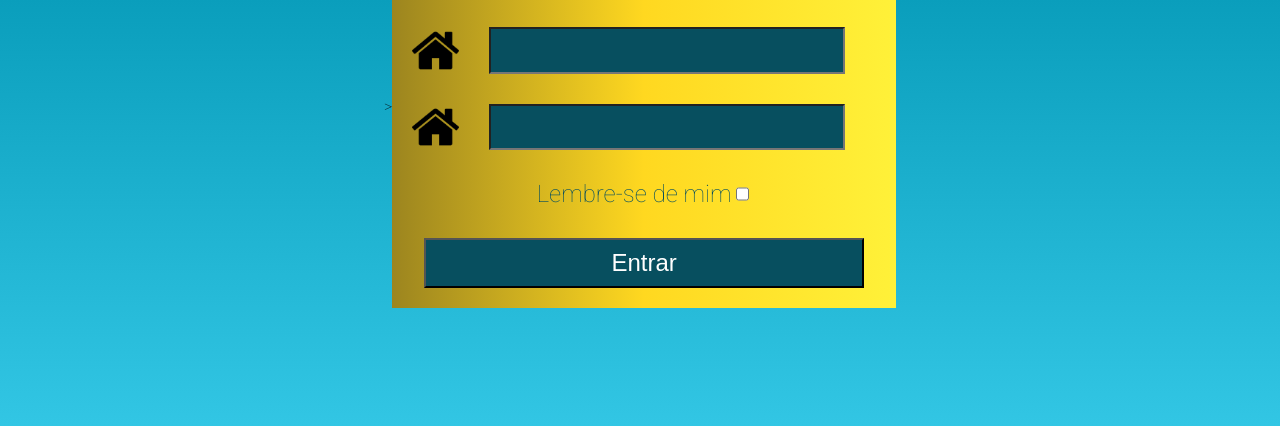
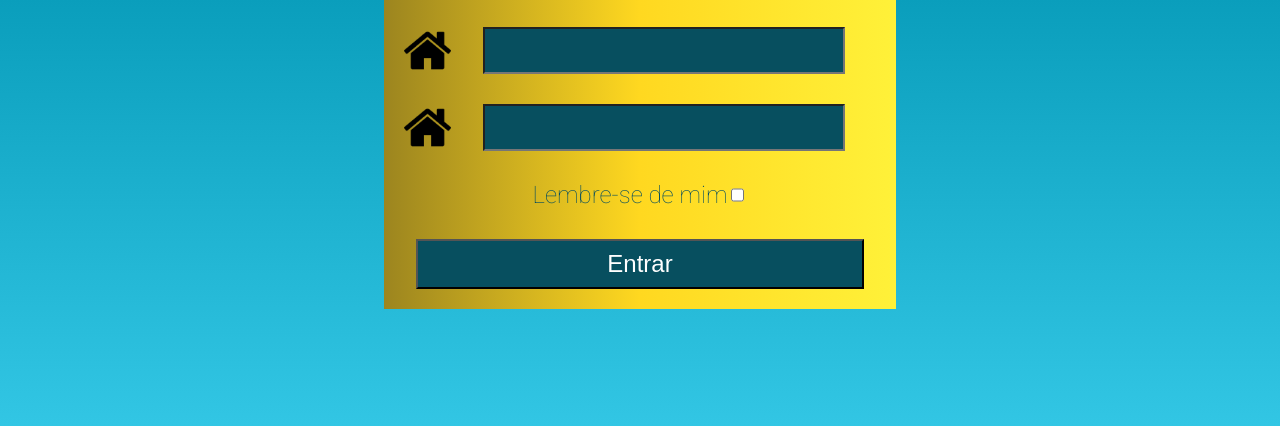
Before and after one commit to ICEI-PUC-Minas-PBR-SI/pbr-si-ads-2023-2-p1-tiaw-g12-oldconnection, a plain HTML site: page src/index.html in a window 1280 px wide. Shown: the part 374-800 px from the top of the page. Drawn offline with Linux system fonts and the light colour scheme.

Commit message:
ajustes na tela de login

```diff
--- a/src/index.html
+++ b/src/index.html
@@ -31,7 +31,7 @@
 
         </header>
         <main>
-            <section class="login-container">>
+            <section class="login-container">
 
                 <div class="login-form">
                     <h1>OldConnection</h1>
```
